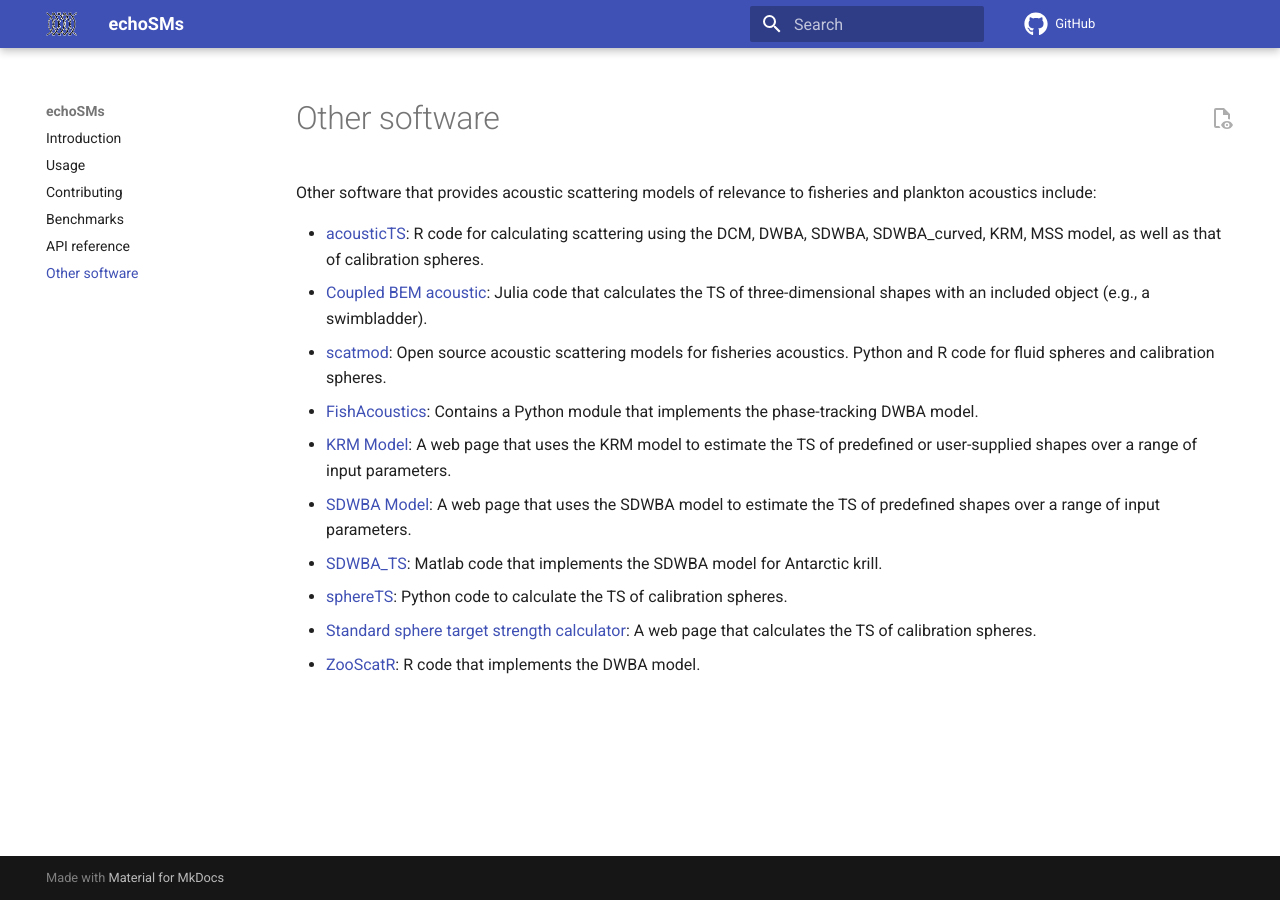
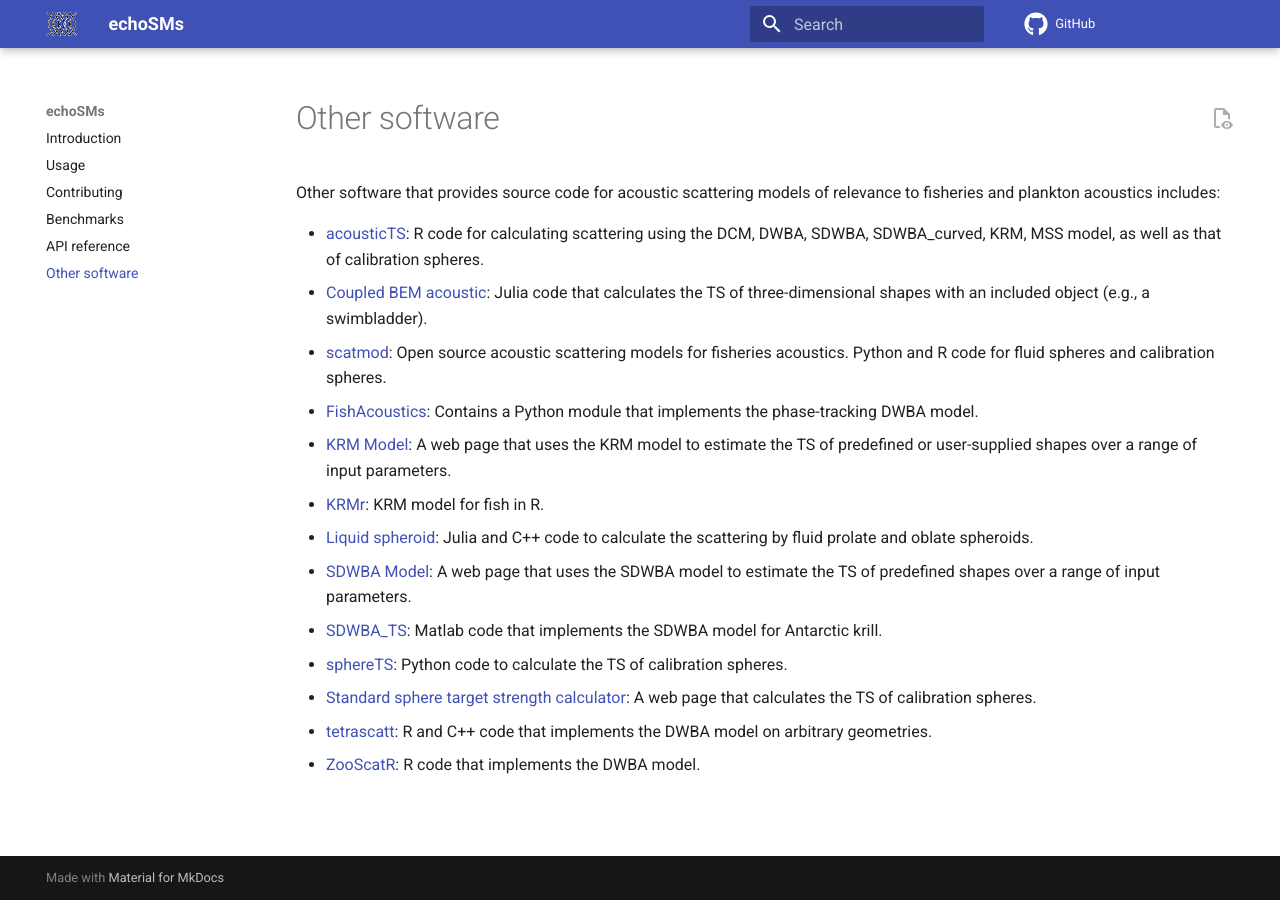
Before and after one commit to ices-tools-dev/echoSMs, an MkDocs documentation site: the page built from docs/other_software.md, in a window 1280 px wide. Built offline with MkDocs 1.6.1 and Material for MkDocs 9.7.7, drawn with Linux system fonts in a browser that asks for light colours; comment, search, counter and statistics services are not loaded.

Commit message:
Add more software (#19)
* Add a new page about other modelling software

* add more modelling software

* add more software

* Revert "add more software"

This reverts commit 0b9bf6c83da4ee7e85eec15a21ae039dfd2517b4.

```diff
--- a/docs/other_software.md
+++ b/docs/other_software.md
@@ -1,14 +1,17 @@
 # Other software
 
-Other software that provides acoustic scattering models of relevance to fisheries and plankton acoustics include:
+Other software that provides source code for acoustic scattering models of relevance to fisheries and plankton acoustics includes:
 
 - [acousticTS](https://github.com/brandynlucca/acousticTS): R code for calculating scattering using the DCM, DWBA, SDWBA, SDWBA_curved, KRM, MSS model, as well as that of calibration spheres.
 - [Coupled BEM acoustic](https://github.com/elavia/coupled_bem_acoustic): Julia code that calculates the TS of three-dimensional shapes with an included object (e.g., a swimbladder).
 - [scatmod](https://github.com/SvenGastauer/scatmod): Open source acoustic scattering models for fisheries acoustics. Python and R code for fluid spheres and calibration spheres.
 - [FishAcoustics](https://github.com/gavinmacaulay/FishAcoustics): Contains a Python module that implements the phase-tracking DWBA model.
 - [KRM Model](https://www.fisheries.noaa.gov/data-tools/krm-model): A web page that uses the KRM model to estimate the TS of predefined or user-supplied shapes over a range of input parameters.
+- [KRMr](https://github.com/SvenGastauer/KRMr): KRM model for fish in R.
+- [Liquid spheroid](https://github.com/elavia/liquid_spheroid): Julia and C++ code to calculate the scattering by fluid prolate and oblate spheroids.
 - [SDWBA Model](https://www.fisheries.noaa.gov/data-tools/sdwba-model): A web page that uses the SDWBA model to estimate the TS of predefined shapes over a range of input parameters.
 - [SDWBA_TS](https://github.com/ccamlr/SDWBA_TS): Matlab code that implements the SDWBA model for Antarctic krill.
 - [sphereTS](https://github.com/gavinmacaulay/SphereTS): Python code to calculate the TS of calibration spheres.
 - [Standard sphere target strength calculator](https://www.fisheries.noaa.gov/data-tools/standard-sphere-target-strength-calculator): A web page that calculates the TS of calibration spheres.
+- [tetrascatt](https://github.com/cran/tetrascatt/tree/master): R and C++ code that implements the DWBA model on arbitrary geometries.
 - [ZooScatR](https://github.com/AustralianAntarcticDivision/ZooScatR): R code that implements the DWBA model.
```
